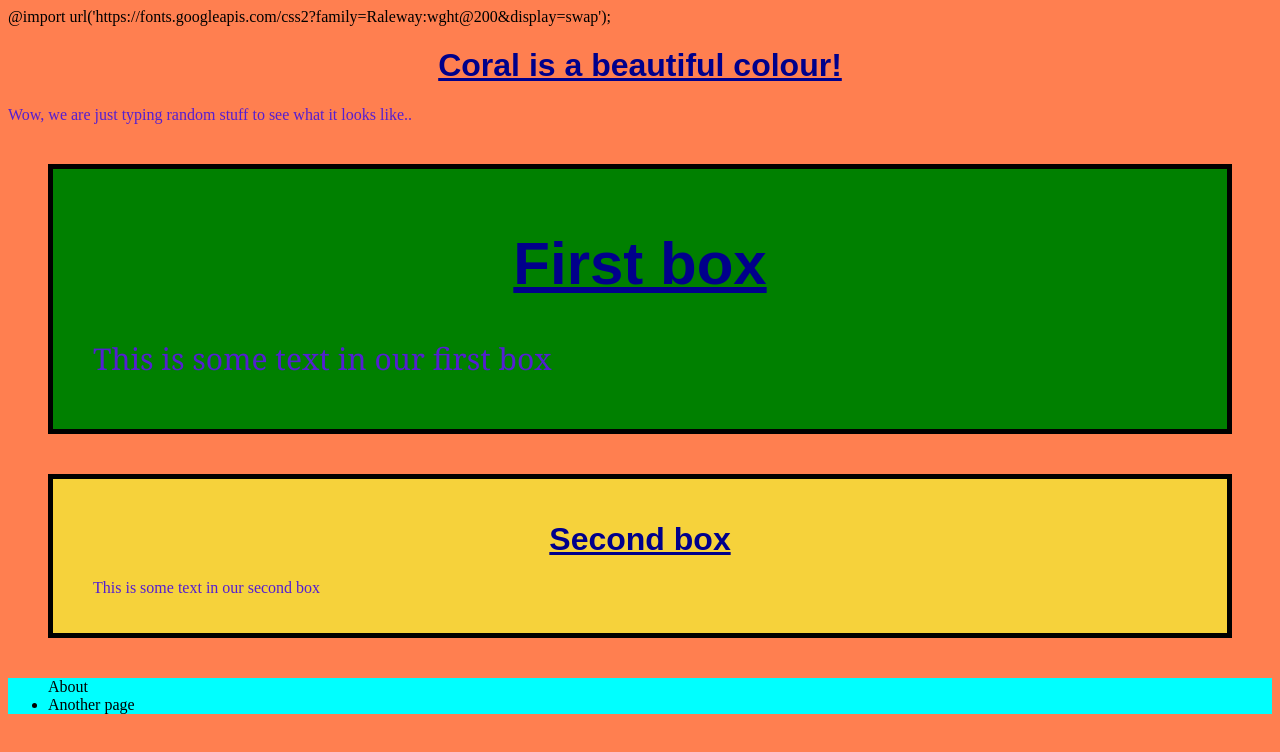
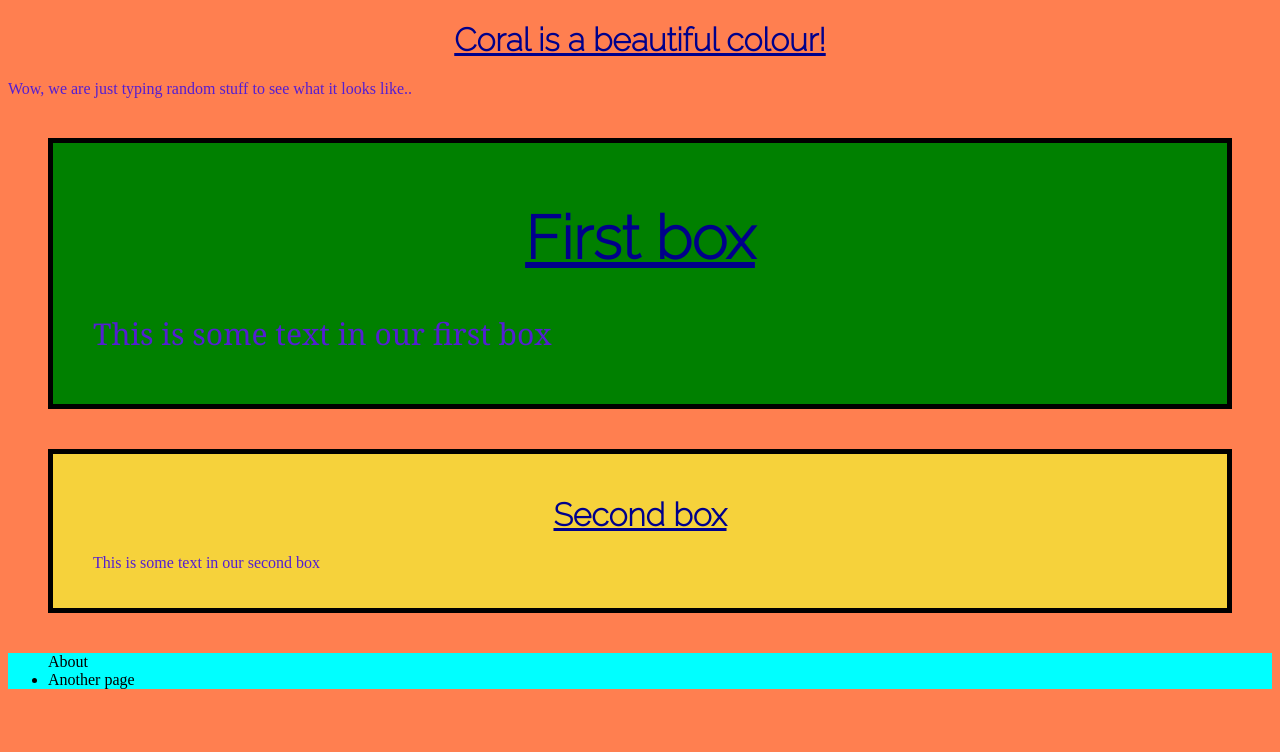
Before and after one commit to lrobinson92/CFG_classExample, a plain HTML site: page index.html in a window 1280 px wide. Drawn offline with Linux system fonts and the light colour scheme.

Commit message:
added missing > to line 6

```diff
--- a/index.html
+++ b/index.html
@@ -3,7 +3,7 @@
 <head>
     <!-- link to css code -->
     <title>CSS Example></title>
-    <link rel="stylesheet" href="example.css"
+    <link rel="stylesheet" href="example.css">
     <style> @import url('https://fonts.googleapis.com/css2?family=Raleway:wght@200&display=swap'); </style>
 </head>
 <body>
```
